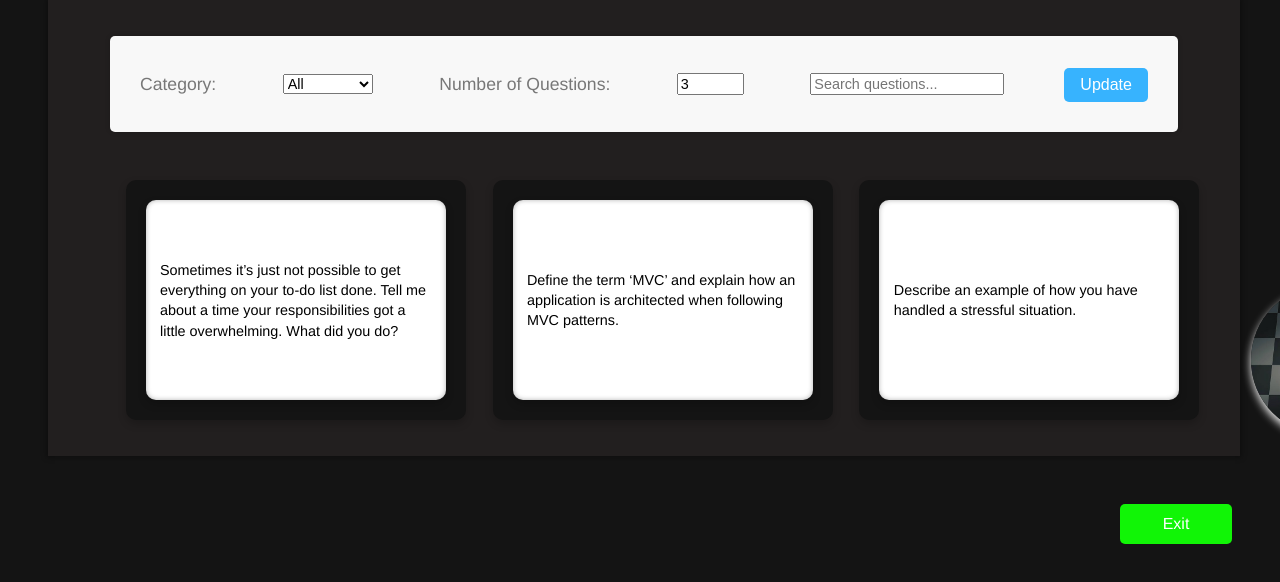
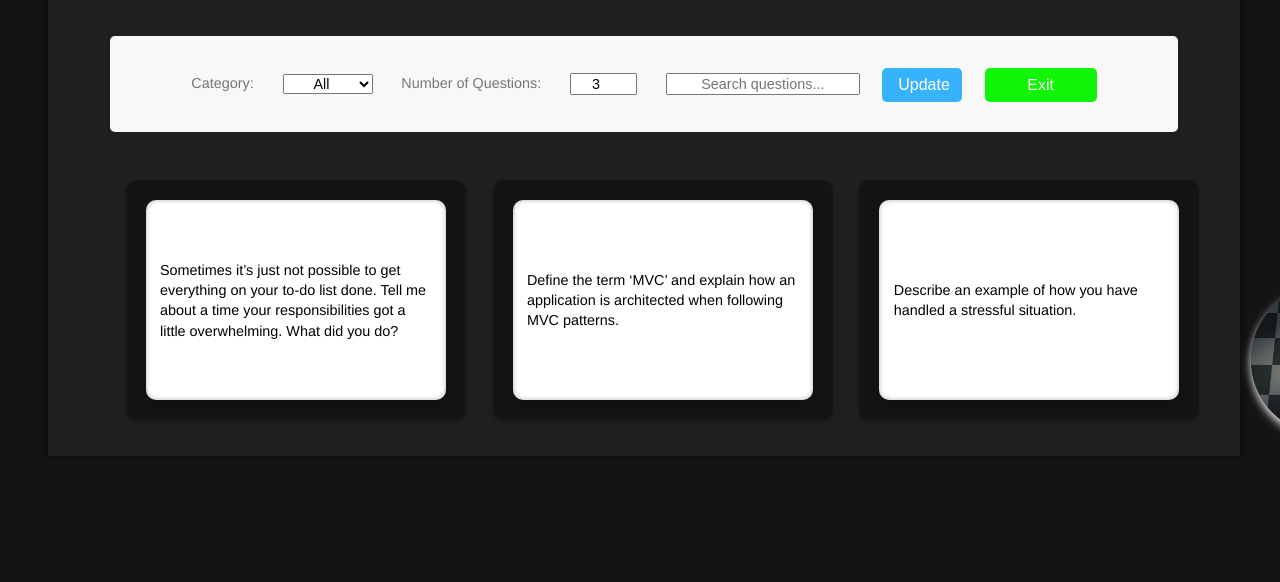
Before and after one commit to Sulton88Mehron90/interview-prep-questions, a React (Create React App) app: page /flashcards in a window 1280 px wide. Shown: the top 582 px of the page. Built offline with nearby package versions, Linux system fonts and the light colour scheme.

Commit message:
Add exit button to form

```diff
--- a/src/Components/App/App.css
+++ b/src/Components/App/App.css
@@ -54,45 +54,10 @@ body {
   /* box-shadow: 0 2px 5px #4c4d4f;  */
 }
 
-.button {
-  flex: 0;
-  background-color: #e50914;
-  background-color: #11f506;
-  color: white;
-  padding: 0.5rem 1rem;
-  border: none;
-  border-radius: 5px;
-  margin-top: 1rem;
-  cursor: pointer;
-  font-size: 1rem;
-  flex: 0 0 auto;
-  margin-left: 0.5rem;
-  text-decoration: none;
-  text-align: center;
-  width: 5rem;
-  transition: background-color 0.2s, transform 0.1s;
-  position: fixed;
-  bottom: 10rem;
-  right: 3rem;
-  margin-bottom: 6rem;
-  z-index: 1000;
-}
-
-.button:hover {
-  background-color: #04a9ff;
-}
-
 @media (max-width: 768px) {
   .container {
     flex-direction: column;
     align-items: center;
-  }
-
-  .button {
-    width: auto;
-    bottom: 1rem;
-    right: 1rem;
-    position: relative;
   }
 
   .card-grid {
--- a/src/Components/FlashcardContainer/FlashcardContainer.css
+++ b/src/Components/FlashcardContainer/FlashcardContainer.css
@@ -25,18 +25,14 @@ body {
   font-size: 1.2rem;
 }
 
-.category-form select,
-.category-form input,
-.category-form button {
-  margin: 0.9rem;
-  color: black;
-  font-size: 0.9rem;
-}
-
 .category-form label {
+  display: inline-block;
+  width: auto;
+  margin-right: 0.5rem;
   color: #777;
   font-size: 1.1rem;
 }
+
 
 .category-form label,
 .category-form select,
@@ -61,12 +57,12 @@ body {
   border-radius: 5px;
   box-shadow: 0 0 5px rgba(0, 0, 0, .2);
   display: flex;
-  justify-content: space-between;
-  align-items: center;
-  flex-wrap: wrap;
   margin-top: -3rem;
   width: 90%;
   margin: 1rem auto;
+  justify-content: center;
+  align-items: center;
+  flex-wrap: wrap;
 }
 
 .exit-and-brain-container {
@@ -79,11 +75,20 @@ body {
   z-index: 1000;
 }
 
-.original-exit-button {
-  position: relative;
-  z-index: 1001;
-  flex: 0;
-  background-color: #e50914;
+/* Styling for labels, selects, inputs, and buttons */
+.category-form label,
+.category-form select,
+.category-form input,
+.category-form button,
+.category-form .form-exit-button {
+  margin: 0.9rem;
+  font-size: 0.9rem;
+  display: block;
+  text-align: center;
+}
+
+.category-form button.update-button, .form-exit-button {
+  background-color: #37b3fe;
   color: white;
   padding: 0.5rem 1rem;
   border: none;
@@ -91,36 +96,60 @@ body {
   margin-top: 1rem;
   cursor: pointer;
   font-size: 1rem;
+  margin-left: 0.5rem;
+}
+
+.form-exit-button {
+  background-color: #e50914;
+  background-color: #11f506;
+  color: white;
+  padding: 0.5rem 1rem;
+  border: none;
+  border-radius: 5px;
+  cursor: pointer;
+  font-size: 1rem;
   flex: 0 0 auto;
+  text-decoration: none;
+  text-align: center;
+  transition: background-color 0.2s, transform 0.1s;
+  display: block;
+  line-height: normal;
+}
+
+.category-form .form-exit-button:hover {
+  background-color: #04a9ff;
+}
+
+.category-form select,
+.category-form input,
+.category-form button
+.form-exit-button {
+  margin: 0.9rem;
+  color: black;
+  font-size: 0.9rem;
+}
+
+.category-form button.update-button,
+.category-form .form-exit-button {
+  padding: 0.5rem 1rem;
+  border: none;
+  border-radius: 5px;
+  margin-top: 1rem;
+  cursor: pointer;
+  font-size: 1rem;
   margin-left: 0.5rem;
   text-decoration: none;
   text-align: center;
   width: 5rem;
   transition: background-color 0.2s, transform 0.1s;
-  bottom: 10rem;
-  right: 3rem;
-  margin-bottom: 6rem;
 }
 
-img.brain-img {
-  width: 150px;
-  height: 150px;
-  object-fit: cover;
-  border-radius: 50%;
-  box-shadow: 0 4px 8px whitesmoke;
-  z-index: 1002;
-  transition: all 0.3s ease;
-  cursor: pointer;
-  position: absolute;
-  transform: translate(-50%, -50%);
-  display: block;
-  top: 50%;
-  left: 50%;
+.category-form button.update-button {
+  background-color: #37b3fe;
 }
 
-img.brain-img:hover {
-  box-shadow: 0 8px 16px whitesmoke;
-  border: 2px solid #37b3fe;
+.category-form button.update-button:hover {
+  background-color: #f40612;
 }
 
 .exit-and-brain-container {
@@ -131,31 +160,6 @@ img.brain-img:hover {
   gap: 1rem;
   bottom: 33%;
   z-index: 1000;
-}
-
-.original-exit-button {
-  position: relative;
-  z-index: 1001;
-  flex: 0;
-  background-color: #e50914;
-  background-color: #11f506;
-  color: white;
-  padding: 0.5rem 1rem;
-  border: none;
-  border-radius: 5px;
-  margin-top: 1rem;
-  cursor: pointer;
-  font-size: 1rem;
-  flex: 0 0 auto;
-  margin-left: 0.5rem;
-  text-decoration: none;
-  text-align: center;
-  width: 5rem;
-  transition: background-color 0.2s, transform 0.1s;
-  bottom: 10rem;
-  right: 3rem;
-  margin-bottom: 6rem;
-  margin-left: 0.5rem;
 }
 
 img.brain-img {
@@ -177,26 +181,6 @@ img.brain-img {
 img.brain-img:hover {
   box-shadow: 0 8px 16px whitesmoke;
   border: 2px solid #37b3fe;
-}
-
-.category-form button.update-button {
-  background-color: #37b3fe;
-  color: white;
-  padding: 0.5rem 1rem;
-  border: none;
-  border-radius: 5px;
-  margin-top: 1rem;
-  cursor: pointer;
-  font-size: 1rem;
-  margin-left: 0.5rem;
-}
-
-.category-form button.update-button:hover {
-  background-color: #f40612;
-}
-
-.form-exit-button {
-  display: none;
 }
 
 /* Media Queries for Responsiveness */
@@ -243,10 +227,6 @@ img.brain-img:hover {
     height: 100px;
     margin-bottom: 1rem;
   }
-
-  /* .original-exit-button {
-    display: none;
-  } */
 }
 
 @media only screen and (max-width: 480px) {
@@ -278,10 +258,6 @@ img.brain-img:hover {
     display: none!important;
   }
 
-  .form-exit-button {
-    display: block;
-  }
-
   .original-exit-button {
     display: none;
   }
--- a/src/Components/FlashcardContainer/FlashcardContainer.js
+++ b/src/Components/FlashcardContainer/FlashcardContainer.js
@@ -37,7 +37,7 @@ export default function FlashcardContainer({ flashcards }) {
     if (searchQuery) {
       filtered = filtered.filter(
         card => card.question.toLowerCase().includes(searchQuery.toLowerCase()) ||
-                card.answer.toLowerCase().includes(searchQuery.toLowerCase())
+          card.answer.toLowerCase().includes(searchQuery.toLowerCase())
       );
     }
 
@@ -103,7 +103,7 @@ export default function FlashcardContainer({ flashcards }) {
           onChange={handleSearchChange}
         />
         <button type="submit" className="update-button">Update</button>
-        <Link to="/" className="button go-back-button form-exit-button" aria-label="Return to home">Exit</Link>
+        <Link to="/" className="form-exit-button" aria-label="Return to home">Exit</Link>
       </form>
       <div className='card-grid' aria-live="polite">
         {filteredFlashcards.map((flashcard, index) => (
@@ -115,10 +115,9 @@ export default function FlashcardContainer({ flashcards }) {
           />
         ))}
         <div className="exit-and-brain-container">
-        <Link to="/" className="button original-exit-button" aria-label="Return to home">Exit</Link>
-        <img src={BrainImage} alt="Brain" className="brain-img" onClick={handleRefresh} />
+          <img src={BrainImage} alt="Brain" className="brain-img" onClick={handleRefresh} />
+        </div>
       </div>
-    </div>
     </div>
   );
 }
```
